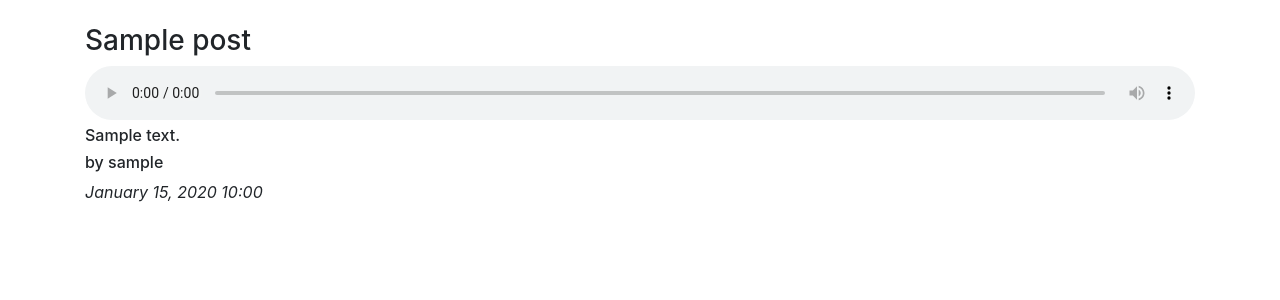
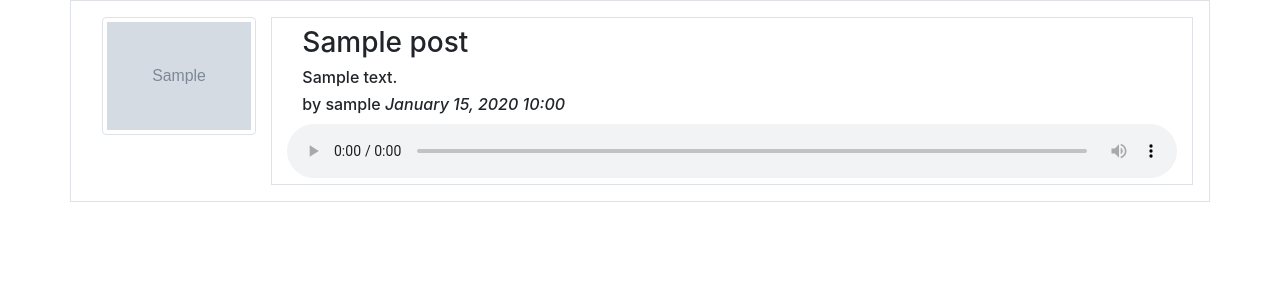
Before and after one commit to KenSerikawa/musicblog, a Symfony app: template templates/post/index.html.twig in a window 1280 px wide. Shown: the part 56-356 px from the top of the page. Run offline with Twig, Linux system fonts and the light colour scheme; the template is opened without the code that fills it: most values are stand-ins (such as "Sample title", 1, 10 or a date in 2020); grey boxes marked "Sample" are stand-in pictures; some libraries are stand-ins or nearby versions.

Commit message:
Fix bootstrap grid for post name and other string type contents

```diff
--- a/templates/post/index.html.twig
+++ b/templates/post/index.html.twig
@@ -1,28 +1,48 @@
 {% extends 'base.html.twig' %}
 
-{% block title %}Hello PostController!{% endblock %}
+{% block title %}MusicLover{% endblock %}
 
 {% block body %}
 
+{% for post in posts %}
+    <div class="p-3 row border">
+        <div class="col-2">
 
-{% for post in posts %}
-    <div class="mt-4">
+            <img class="img-thumbnail"
+            {% if post.imagename is null %}
+            src="{{asset('/default/track-img.jpg')}}" alt="default image"
+            {% else %}
+            src="{{asset('/uploads/images/' ~ post.imagename )}}" alt="{{post.name}}"
+            {% endif %}
+            >
 
-        <p class="h3">
-            {{post.name}}
-        </p>
+        </div>
+        <div class="col-10 border">
+
+            <div class="col-8 mt-2">
+                <p class="h3">
+                    {{post.name}}
+                </p>
+                <p class="h6">
+                    {{post.description}}
+                </p>
+                {% if post.user is null %}
+                {% else %}
+                <p class="h6"> by {{post.user.nickname}}
+                    <em>{{post.createdAt|date()}}</em>
+                </p>
+                {% endif %}
+            </div>
+            <div class="col-2">
+            </div>
+            <div class="col-2">
+            </div>
 
             <audio class="w-100" controls class="" width="300" height="32" >
                 <source src="{{asset('uploads/audio/') ~ post.trackname }}">
             </audio>
 
-        <p class="h6">{{post.description}}</p>
-        {% if post.user is null %}
-        {% else %}
-        <p class="h6"> by {{post.user.nickname}}</p>
-        {% endif %}
-        <em>{{post.createdAt|date()}}</em>
-
+        </div>
     </div>
 {% endfor %}
 
```
